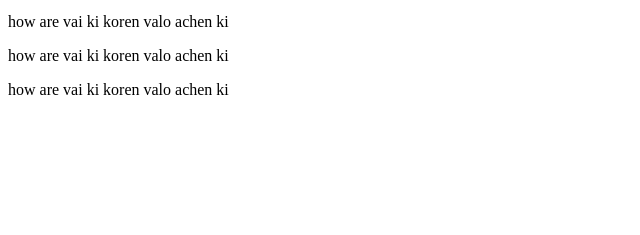
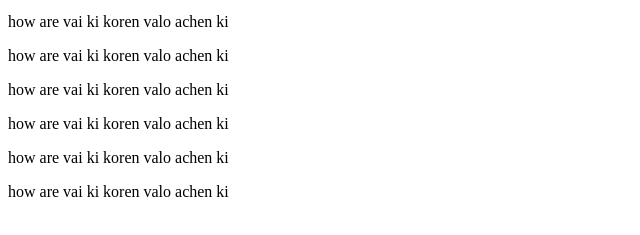
Before and after one commit to sumanpatwary/learn-programming-hero, a plain HTML site: page index.html in a window 1280 px wide. Shown: the part 101-336 px from the top of the page, without its empty margins (0-640 px from the left). Drawn offline with Linux system fonts and the light colour scheme.

Commit message:
add korlam

```diff
--- a/index.html
+++ b/index.html
@@ -13,6 +13,9 @@
  <p>how are vai ki koren valo achen ki</p>
  <p>how are vai ki koren valo achen ki</p>
  <p>how are vai ki koren valo achen ki</p>
+ <p>how are vai ki koren valo achen ki</p>
+ <p>how are vai ki koren valo achen ki</p>
+ <p>how are vai ki koren valo achen ki</p>
 
 </body>
 </html>
```
